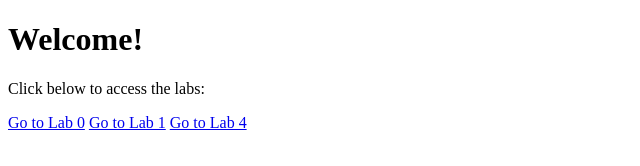
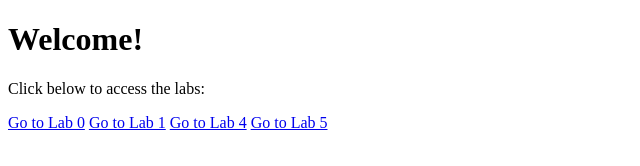
Before and after one commit to jimmytsang42/COMP4537, a plain HTML site: page index.html in a window 1280 px wide. Shown: the full height of the page, 0-640 px from the left. Drawn offline with Linux system fonts and the light colour scheme.

Commit message:
Update index.html

```diff
--- a/index.html
+++ b/index.html
@@ -15,6 +15,7 @@
     <a href="./COMP4537/labs/0/index.html">Go to Lab 0</a>
     <a href="./COMP4537/labs/1/index.html">Go to Lab 1</a>
     <a href="./COMP4537/labs/4/index.html">Go to Lab 4</a>
+    <a href="./COMP4537/labs/5/index.html">Go to Lab 5</a>
 
 </body>
 
```
